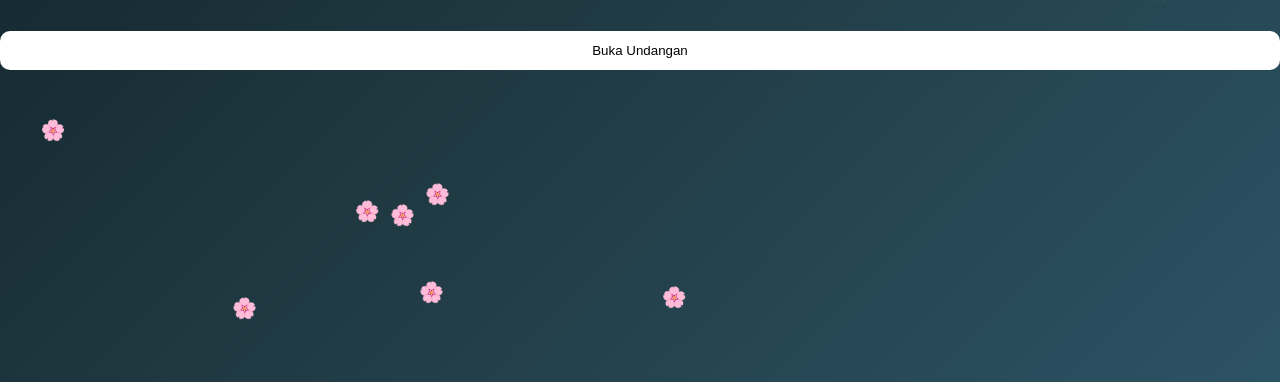
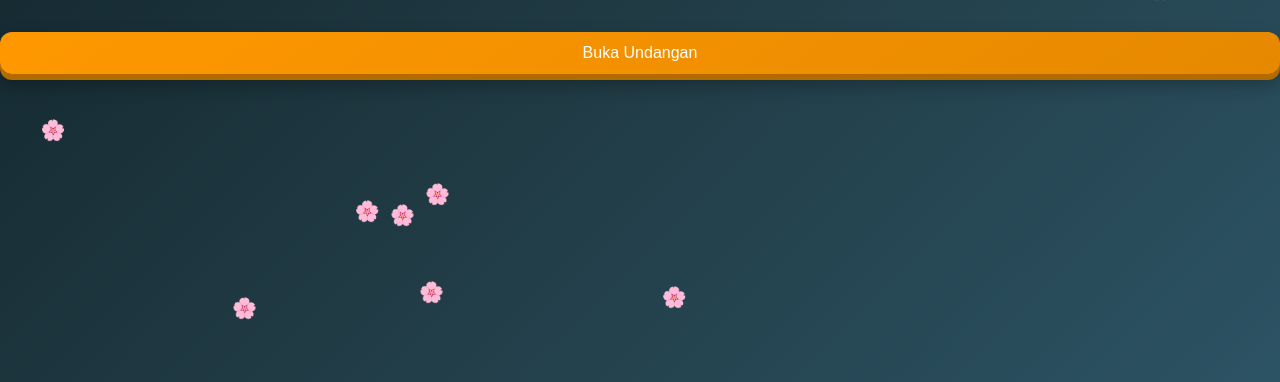
Before and after one commit to slametzakaria74/undangan-zakaria, a plain HTML site: page index.html in a window 1280 px wide. Shown: the part 418-800 px from the top of the page. Drawn offline with Linux system fonts and the light colour scheme.

Commit message:
index.html

```diff
--- a/index.html
+++ b/index.html
@@ -38,12 +38,20 @@ body {
 }
 
 .open-btn {
-    margin-top: 20px;
-    padding: 12px 25px;
-    background: white;
-    border-radius: 10px;
+    margin-top: 25px;
+    padding: 12px 30px;
+    font-size: 16px;
+    color: white;
+    background: linear-gradient(145deg, #ff9800, #e68900);
     border: none;
+    border-radius: 12px;
     cursor: pointer;
+    box-shadow: 0 6px #b36b00, 0 10px 20px rgba(0,0,0,0.3);
+    transition: all 0.2s ease;
+}
+
+.open-btn:hover {
+    background: linear-gradient(145deg, #ffa726, #fb8c00);
 }
 
 /* CONTENT */
@@ -95,11 +103,16 @@ body {
 
 <!-- COVER -->
 <div id="cover">
-    <h1>Undangan Arisan Keluarga</h1>
+    <div class="cover-box">
+        <h1>Undangan Arisan Keluarga</h1>
+    </div>
+
     <p id="namaTamu"></p>
-    <button class="open-btn" onclick="bukaUndangan()">Buka Undangan</button>
+
+    <button class="open-btn" onclick="bukaUndangan()">
+        Buka Undangan
+    </button>
 </div>
-
 <!-- CONTENT -->
 <div id="content">
     <div class="card">
```
